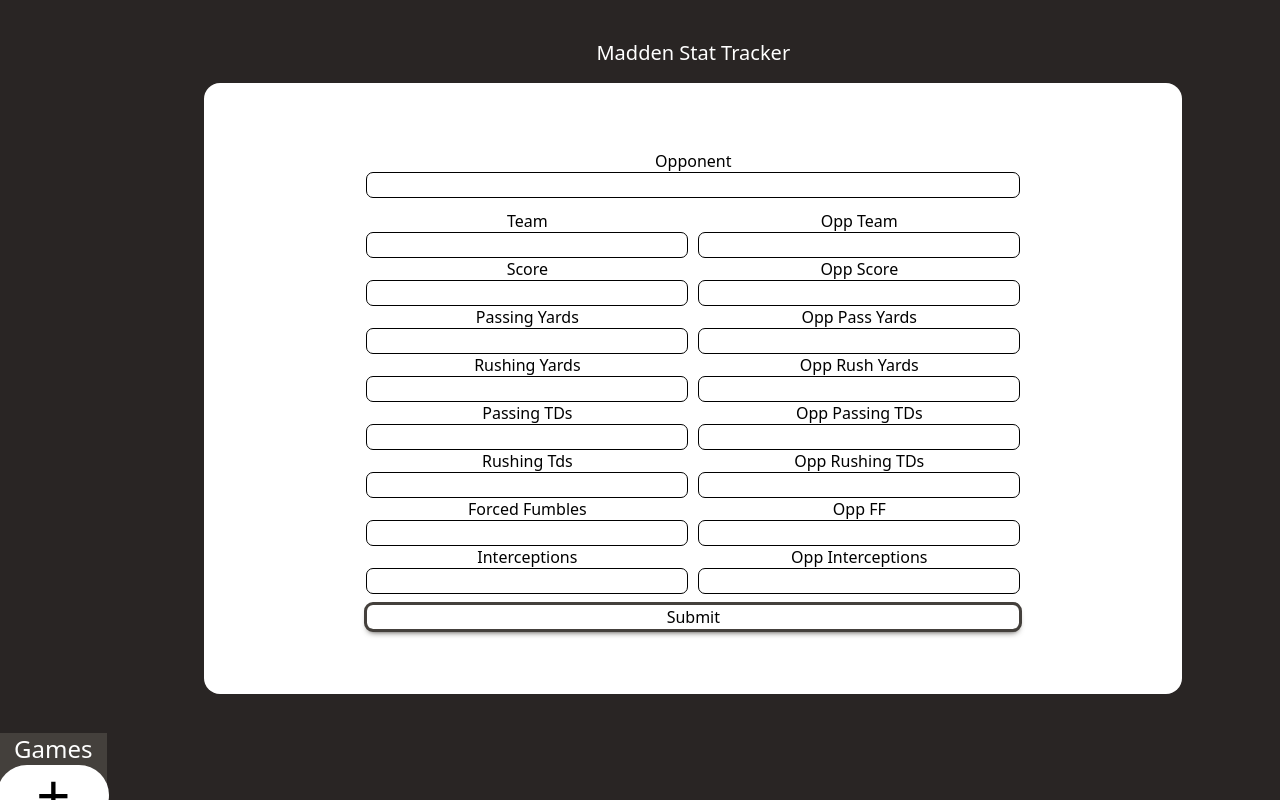
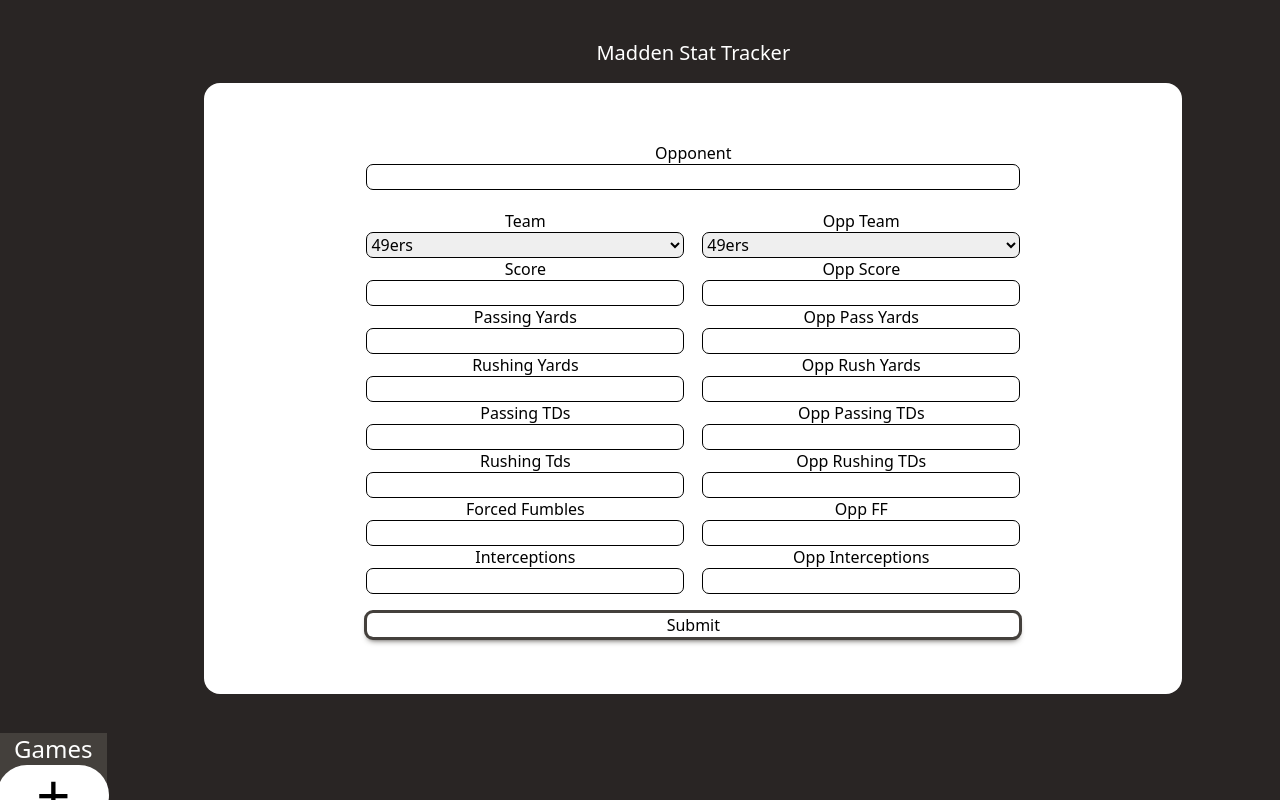
Before and after one commit to codyconway77/madden-stat-tracker-2.0, a Next.js app: page /gameInput in a window 1280 px wide. Built offline with nearby package versions, Linux system fonts and the light colour scheme.

Commit message:
Added component for team select in game input form and cleaned up names, ids, and labels for inputs

```diff
--- a/components/GameForm.tsx
+++ b/components/GameForm.tsx
@@ -1,4 +1,5 @@
 import React, { FormEventHandler } from 'react'
+import TeamSelect from './TeamSelect'
 
 function GameForm() {
     const handleSubmit: FormEventHandler = async (event) => {
@@ -17,46 +18,46 @@
         const result = await res.json()
     }
     return (
-        <form onSubmit={handleSubmit} className='w-4/6 grid grid-cols-2 gap-3'>
+        <form onSubmit={handleSubmit} className='w-4/6 grid grid-cols-2 gap-5'>
             <div className='col-start-1 col-end-3 flex flex-col'>
                 <label htmlFor='opponent' className='text-center'>Opponent</label>
                 <input id='opponent' name='opponent' type='text' className='outline-1 outline rounded-md'></input>
             </div>
             <div className='flex flex-col col-start-1 col-end-2'>
                 <label htmlFor='team' className='text-center'>Team</label>
-                <input type='text' id='team' name='team' required autoComplete='off' className='outline-1 outline rounded-md'/>
+                <TeamSelect name="team" />
                 <label htmlFor='score' className='text-center'>Score</label>
                 <input type='number' id='score' name='score' required autoComplete='off' className='outline-1 outline rounded-md'/>
-                <label htmlFor='team' className='text-center'>Passing Yards</label>
-                <input type='text' id='team' name='team' required autoComplete='off' className='outline-1 outline rounded-md'/>
-                <label htmlFor='score' className='text-center'>Rushing Yards</label>
-                <input type='number' id='score' name='score' required autoComplete='off' className='outline-1 outline rounded-md'/>
-                <label htmlFor='team' className='text-center'>Passing TDs</label>
-                <input type='text' id='team' name='team' required autoComplete='off' className='outline-1 outline rounded-md'/>
-                <label htmlFor='score' className='text-center'>Rushing Tds</label>
-                <input type='number' id='score' name='score' required autoComplete='off' className='outline-1 outline rounded-md'/>
-                <label htmlFor='team' className='text-center'>Forced Fumbles</label>
-                <input type='text' id='team' name='team' required autoComplete='off' className='outline-1 outline rounded-md'/>
-                <label htmlFor='score' className='text-center'>Interceptions</label>
-                <input type='number' id='score' name='score' required autoComplete='off' className='outline-1 outline rounded-md'/>
+                <label htmlFor='passing yards' className='text-center'>Passing Yards</label>
+                <input type='number' id='passing yards' name='passing yards' required autoComplete='off' className='outline-1 outline rounded-md'/>
+                <label htmlFor='rushing yards' className='text-center'>Rushing Yards</label>
+                <input type='number' id='rushing yards' name='rushing yards' required autoComplete='off' className='outline-1 outline rounded-md'/>
+                <label htmlFor='passing tds' className='text-center'>Passing TDs</label>
+                <input type='number' id='passing tds' name='passing tds' required autoComplete='off' className='outline-1 outline rounded-md'/>
+                <label htmlFor='rushing tds' className='text-center'>Rushing Tds</label>
+                <input type='number' id='rushing tds' name='rushing tds' required autoComplete='off' className='outline-1 outline rounded-md'/>
+                <label htmlFor='forced fumbles' className='text-center'>Forced Fumbles</label>
+                <input type='number' id='forced fumbles' name='forced fumbles' required autoComplete='off' className='outline-1 outline rounded-md'/>
+                <label htmlFor='interceptions' className='text-center'>Interceptions</label>
+                <input type='number' id='interceptions' name='interceptions' required autoComplete='off' className='outline-1 outline rounded-md'/>
             </div>
             <div className='flex flex-col col-start-2 col-end-3'>
                 <label htmlFor='opposingTeam' className='text-center'>Opp Team</label>
-                <input type='text' id='opposingTeam' name='opposingTeam' required autoComplete='off' className='outline-1 outline rounded-md'/>
+                <TeamSelect name="opposingTeam" />
                 <label htmlFor='opponentScore' className='text-center'>Opp Score</label>
                 <input type='number' id='opponentScore' name='opponentScore' required autoComplete='off' className='outline-1 outline rounded-md'/>
-                <label htmlFor='opposingTeam' className='text-center'>Opp Pass Yards</label>
-                <input type='text' id='opposingTeam' name='opposingTeam' required autoComplete='off' className='outline-1 outline rounded-md'/>
-                <label htmlFor='opponentScore' className='text-center'>Opp Rush Yards</label>
-                <input type='number' id='opponentScore' name='opponentScore' required autoComplete='off' className='outline-1 outline rounded-md'/>
-                <label htmlFor='opposingTeam' className='text-center'>Opp Passing TDs</label>
-                <input type='text' id='opposingTeam' name='opposingTeam' required autoComplete='off' className='outline-1 outline rounded-md'/>
-                <label htmlFor='opponentScore' className='text-center'>Opp Rushing TDs</label>
-                <input type='number' id='opponentScore' name='opponentScore' required autoComplete='off' className='outline-1 outline rounded-md'/>
-                <label htmlFor='opposingTeam' className='text-center'>Opp FF</label>
-                <input type='text' id='opposingTeam' name='opposingTeam' required autoComplete='off' className='outline-1 outline rounded-md'/>
-                <label htmlFor='opponentScore' className='text-center'>Opp Interceptions</label>
-                <input type='number' id='opponentScore' name='opponentScore' required autoComplete='off' className='outline-1 outline rounded-md'/>
+                <label htmlFor='opponent passing yards' className='text-center'>Opp Pass Yards</label>
+                <input type='number' id='opponent passing yards' name='opponent passing yards' required autoComplete='off' className='outline-1 outline rounded-md'/>
+                <label htmlFor='opponent rushing yards' className='text-center'>Opp Rush Yards</label>
+                <input type='number' id='opponent rushing yards' name='opponent rushing yards' required autoComplete='off' className='outline-1 outline rounded-md'/>
+                <label htmlFor='opponent passing tds' className='text-center'>Opp Passing TDs</label>
+                <input type='number' id='opponent passing tds' name='opponent passing tds' required autoComplete='off' className='outline-1 outline rounded-md'/>
+                <label htmlFor='opponent rushing tds' className='text-center'>Opp Rushing TDs</label>
+                <input type='number' id='opponent rushing tds' name='opponent rushing tds' required autoComplete='off' className='outline-1 outline rounded-md'/>
+                <label htmlFor='opponent forced fumbles' className='text-center'>Opp FF</label>
+                <input type='number' id='opponent forced fumbles' name='opponent forced fumbles' required autoComplete='off' className='outline-1 outline rounded-md'/>
+                <label htmlFor='opponent interceptions' className='text-center'>Opp Interceptions</label>
+                <input type='number' id='opponent interceptions' name='opponent interceptions' required autoComplete='off' className='outline-1 outline rounded-md'/>
             </div>
             <button type='submit' className='col-start-1 col-end-3 outline outline-stone-700 rounded-md focus:bg-stone-500 focus:text-white shadow-md shadow-stone-700 hover:shadow-inner hover:shadow-stone-700  hover:text-stone-700'>Submit</button>
         </form>
--- /dev/null
+++ b/components/TeamSelect.tsx
@@ -0,0 +1,42 @@
+function TeamSelect(props: { name: string }) {
+    return (
+        <>
+            <select required name={props.name} id={props.name} className='outline-1 outline rounded-md'>
+                <option value="49ers">49ers</option>
+                <option value="Bears">Bears</option>
+                <option value="Bengals">Bengals</option>
+                <option value="Bills">Bills</option>
+                <option value="Broncos">Broncos</option>
+                <option value="Browns">Browns</option>
+                <option value="Bucanners">Bucaneers</option>
+                <option value="Cardinals">Cardinals</option>
+                <option value="Chargers">Chargers</option>
+                <option value="Cheifs">Cheifs</option>
+                <option value="Colts">Colts</option>
+                <option value="Cowboys">Cowboys</option>
+                <option value="Dolphins">Dolphins</option>
+                <option value="Eagles">Eagles</option>
+                <option value="Falcons">Falcons</option>
+                <option value="Football Team">Football Team</option>
+                <option value="Giants">Giants</option>
+                <option value="Jaguars">Jaguars</option>
+                <option value="Jets">Jets</option>
+                <option value="Lions">Lions</option>
+                <option value="Packers">Packers</option>
+                <option value="Panthers">Panthers</option>
+                <option value="Patriots">Patriots</option>
+                <option value="Raiders">Raiders</option>
+                <option value="Rams">Rams</option>
+                <option value="Ravens">Ravens</option>
+                <option value="Saints">Saints</option>
+                <option value="Seahawks">Seahawks</option>
+                <option value="Steelers">Steelers</option>
+                <option value="Texans">Texans</option>
+                <option value="Titans">Titans</option>
+                <option value="Vikings">Vikings</option>
+            </select>
+        </>
+    )
+}
+
+export default TeamSelect
```
